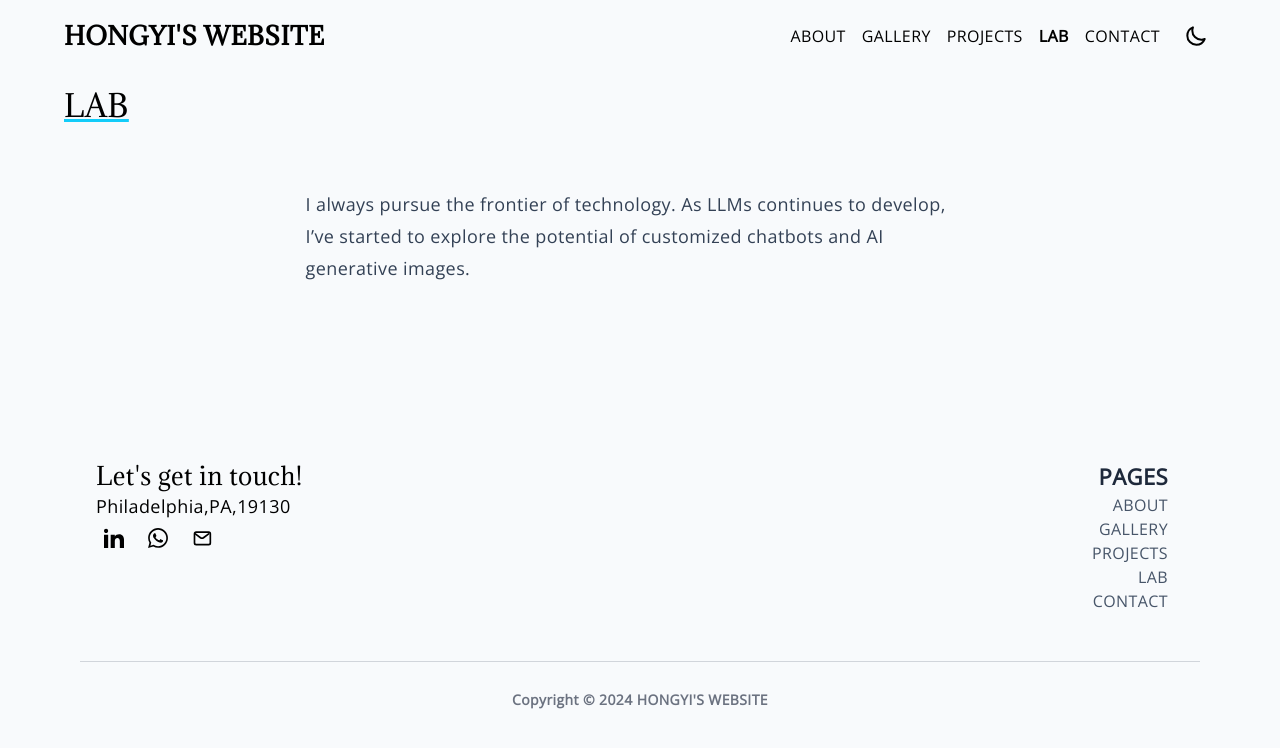
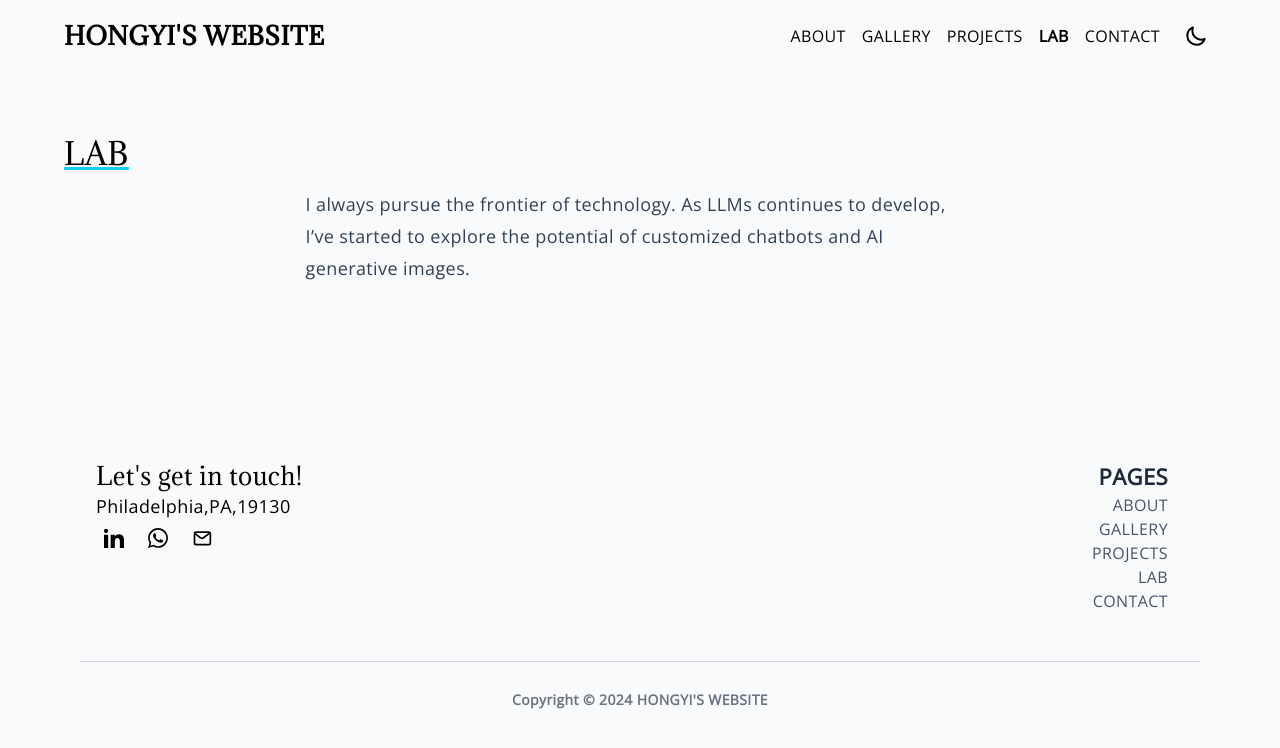
Before and after one commit to hongyili-hl/hongyili-hl.github.io, a Jekyll site: the page built from sample.md, in a window 1280 px wide. Shown: the top 748 px of the page. Built offline with Jekyll 4.4.1, drawn with Linux system fonts in a browser that asks for light colours.

Commit message:
Update tags.html

```diff
--- a/_layouts/tags.html
+++ b/_layouts/tags.html
@@ -2,10 +2,11 @@
 layout: base
 ---
 
-<div class="break-inside-avoid-column">
-  <h1 class="text-xl xl:text-3xl py-4">LAB</h1>
-</div>
+
 <div class="mx-auto py-4 md:py-12 fadeIn">
+  <div class="break-inside-avoid-column">
+    <h1 class="text-xl xl:text-3xl py-4">LAB</h1>
+  </div>
   <div class="flex justify-center pb-4 md:pb-8">
     <p class="prose md:prose-lg prose-p:font-extralight prose-headings:font-light prose-slate dark:prose-invert prose-img:mx-auto prose-img:w-2/3">
       I always pursue the frontier of technology. As LLMs continues to develop, I’ve started to explore the potential of customized chatbots and AI generative images.
```
